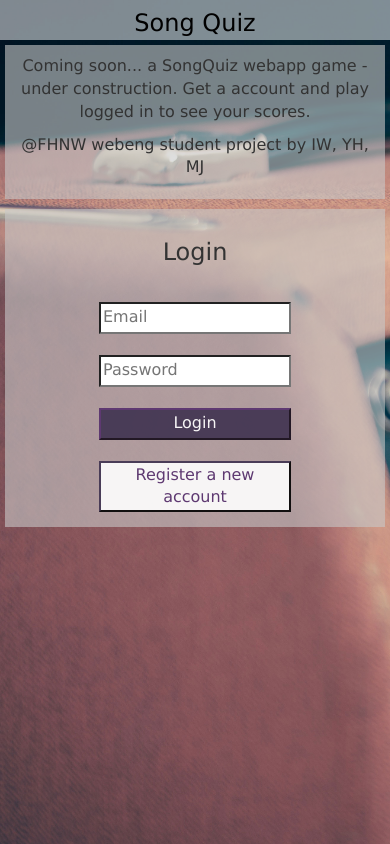
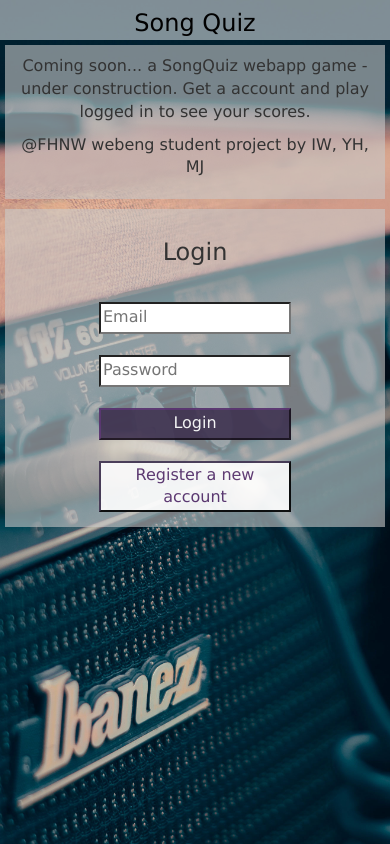
Before and after one commit to widmerin/songquiz, a PHP site: page / in a window 390 px wide. Run offline with PHP 8.4, Linux system fonts and the light colour scheme.

Commit message:
Background position

```diff
--- a/css/mobile_style.css
+++ b/css/mobile_style.css
@@ -30,7 +30,7 @@
     /*-------------- Cover Section --------------*/
     #cover img{
         margin: 20px 10px;
-        max-width: 6em;
+        max-width: 7em;
     }
     /*-------------- Table Section --------------*/
     #score table {
--- a/css/style.css
+++ b/css/style.css
@@ -7,7 +7,13 @@
     font-family: 'Lucida Grande', Helvetica, Arial, Sans-Serif;
     font-size: 16px;
     background-image: url("../img/WilliamIven.jpg");
-    background-size: cover;
+    background-repeat:no-repeat;
+    -webkit-background-size:cover;
+    -moz-background-size:cover;
+    -o-background-size:cover;
+    background-size:cover;
+    background-position:center;
+
 }
 
 header{
```
